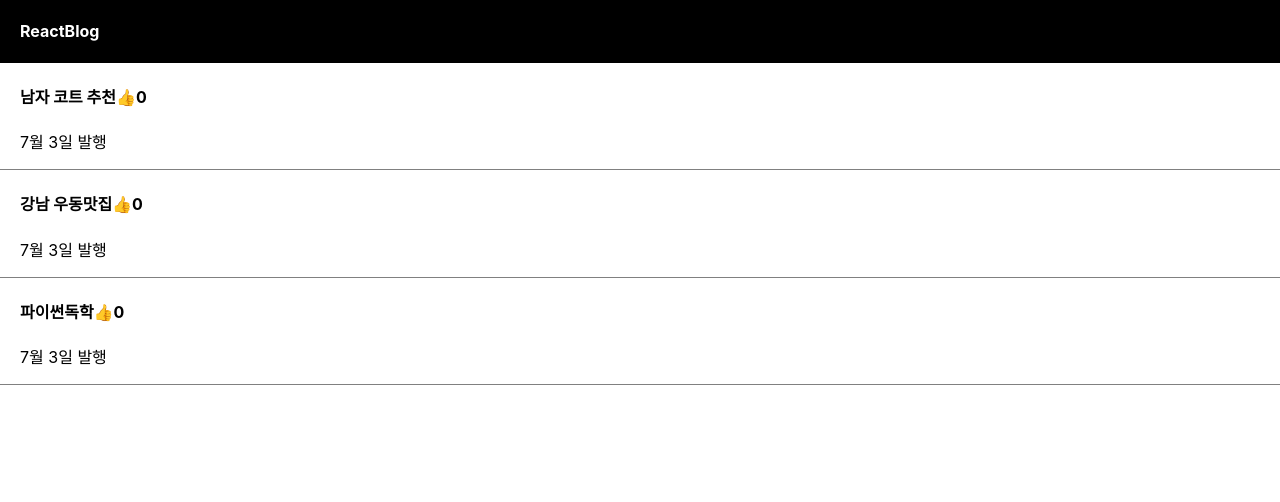
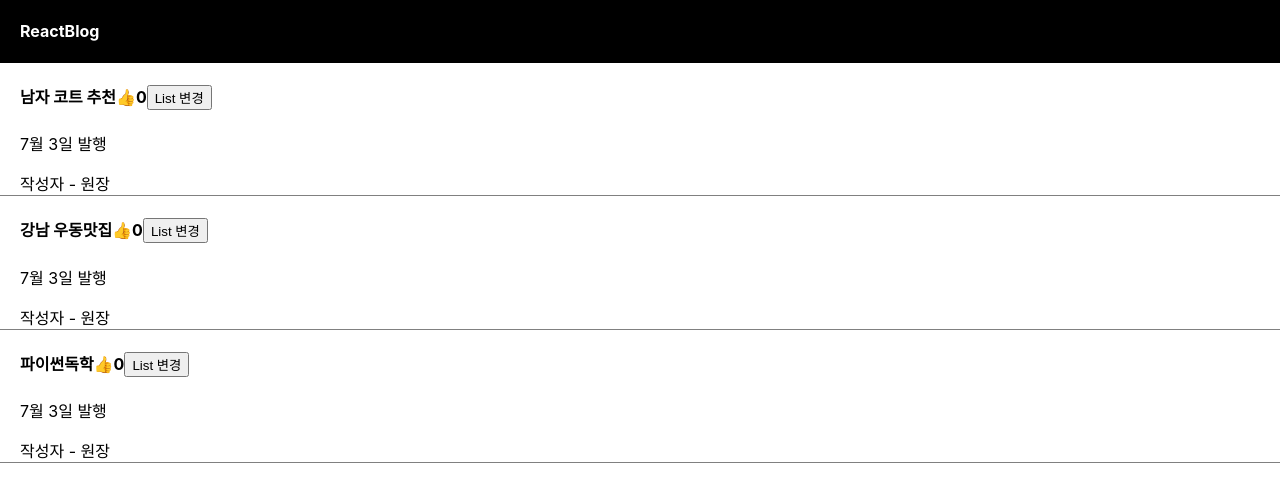
Before and after one commit to wonjangcloud9/reactPractice, a React (Create React App) app: page / in a window 1280 px wide. Shown: the top 502 px of the page. Built offline with nearby package versions, Linux system fonts and the light colour scheme.

Commit message:
component

```diff
--- a/src/App.js
+++ b/src/App.js
@@ -3,7 +3,11 @@ import React, { useState } from "react";
 
 function App() {
   let post = "오사카 소바 맛집";
-  let [글제목, b] = useState(["남자 코트 추천", "강남 우동맛집", "파이썬독학"]);
+  let [글제목, 글제목변경] = useState([
+    "남자 코트 추천",
+    "강남 우동맛집",
+    "파이썬독학",
+  ]);
   let [logo, setLogo] = useState("ReactBlog");
   let [따봉, 따봉변경] = useState(0);
 
@@ -25,8 +29,18 @@ function App() {
                 👍
               </span>
               {따봉}
+              <button
+                onClick={() => {
+                  let newArray = [...글제목];
+                  newArray.sort();
+                  글제목변경(newArray);
+                }}
+              >
+                List 변경
+              </button>
             </h4>
             <p>7월 3일 발행</p>
+            <Footer />
           </div>
         );
       })}
@@ -34,4 +48,8 @@ function App() {
   );
 }
 
+function Footer() {
+  return <div>작성자 - 원장</div>;
+}
+
 export default App;
```
